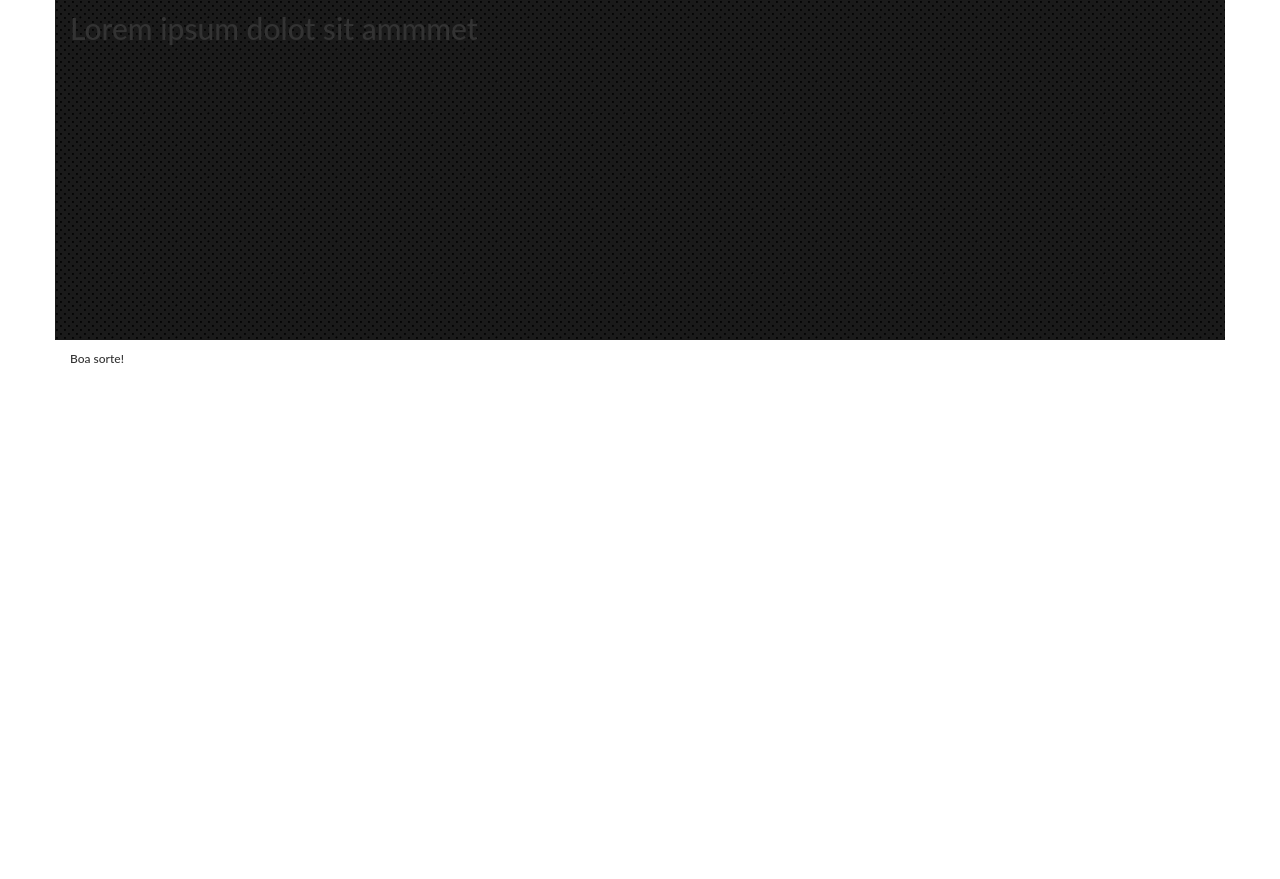
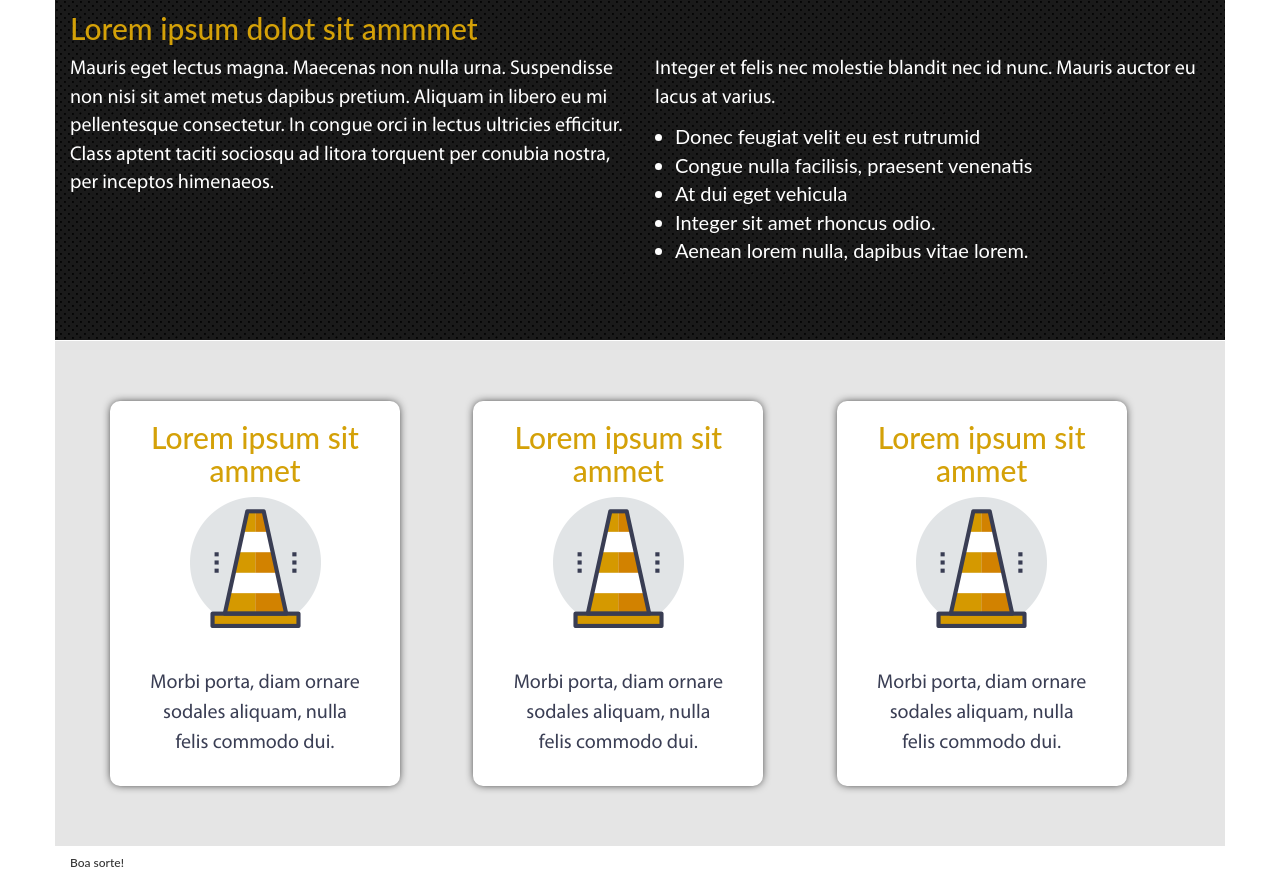
Before and after one commit to erikgs1/test-dev-frontend, a plain HTML site: page index.html in a window 1280 px wide. Shown: the part 960-1839 px from the top of the page. Before the commit the page ends 1335 px from the top, so only its background shows below. Drawn offline with nearby package versions, Linux system fonts and the light colour scheme.

Commit message:
updating html, sections and finalizing cards

```diff
--- a/index.html
+++ b/index.html
@@ -13,7 +13,7 @@
         <header class="container">
             <div class="row align-items-center">
                 <div class="col-xs-6 text-center">
-                  <img class="img-responsive logo" src="assets/images/logo_cliente.png">
+                  <img class="img-responsive logo" src="assets/images/logo_cliente.png" alt="logo">
                 </div>
                 <div class="col-xs-6 text-center">
                     <p class="menu">Lorem ipsum dolor sit amet, consectetur adipiscing</p>
@@ -26,10 +26,12 @@
                     <div class="main-section ">
                         <div class="row">
                             <div class="col-xs-12 section-banner">
-                                    <p>01.</p>
-                                    <h2 class="h2-title">Maecenas </h2><br>
-                                    <h2 class="h2-title">at hendrerit.</h2>
-                                    <p>Nulla finibus odio, at retrum velit consequat lore, elementum eget odio id, iacuslis molestie nibh. Sed auctor, erat id tempor fringilla, lingula magna.</p>
+                                    <div class="title-main">
+                                        <p>01.</p>
+                                        <h2 class="h2-title">Maecenas </h2><br>
+                                        <h2 class="h2-title">at hendrerit.</h2>
+                                        <p class="sub-title">Nulla finibus odio, at retrum velit consequat lorem, elementum eget odio id, iacuslis molestie nibh. Sed auctor, erat id tempor fringilla, lingula magna.</p>
+                                    </div>
                             </div>
                         </div>
                         <div class="row">
@@ -52,16 +54,48 @@
                                         </div>
                                     </div>
                                     <div class="row">
+                                        <div class="col-xs-6">
+                                            <p>Mauris eget lectus magna. Maecenas non nulla urna. Suspendisse non nisi sit amet metus dapibus pretium. Aliquam in libero eu mi pellentesque consectetur. In congue orci in lectus ultricies efficitur. Class aptent taciti sociosqu ad litora torquent per conubia nostra, per inceptos himenaeos.</p>
+                                        </div>
+                                        <div class="col-xs-6">
+                                            <p>
+                                                Integer et felis nec molestie blandit nec id nunc. Mauris auctor eu lacus at varius.
+                                            </p>
+                                            <ul>
+                                                <li>Donec feugiat velit eu est rutrumid</li>
+                                                <li>Congue nulla facilisis, praesent venenatis</li>
+                                                <li>At dui eget vehicula</li>
+                                                <li>Integer sit amet rhoncus odio.</li>
+                                                <li>Aenean lorem nulla, dapibus vitae lorem.</li>
+                                            </ul>
+                                        </div>
+                                    </div>
                                 </div>
                             </div>
                         </div>
                     </div>
                 </div>
             </div>
-            <div class="row">
-                <div class="col-xs-12">
-                    <div class="cards-section">
-
+            <div class="row boxes-section">
+                <div class="col-xs-4">
+                    <div class="cone-box">
+                        <h6 class="box-title">Lorem ipsum sit ammet</h6>
+                        <img src="assets/images/icon cone.png" alt="cone">
+                        <p>Morbi porta, diam ornare sodales aliquam, nulla felis commodo dui.</p>
+                    </div>
+                </div>
+                <div class="col-xs-4">
+                    <div class="cone-box">
+                        <h6 class="box-title">Lorem ipsum sit ammet</h6>
+                        <img src="assets/images/icon cone.png" alt="cone">
+                        <p>Morbi porta, diam ornare sodales aliquam, nulla felis commodo dui.</p>
+                    </div>
+                </div>
+                <div class="col-xs-4">
+                    <div class="cone-box">
+                        <h6 class="box-title">Lorem ipsum sit ammet</h6>
+                        <img src="assets/images/icon cone.png" alt="cone">
+                        <p>Morbi porta, diam ornare sodales aliquam, nulla felis commodo dui.</p>
                     </div>
                 </div>
             </div>
--- a/scss/style.scss
+++ b/scss/style.scss
@@ -1,6 +1,6 @@
 @font-face {
-    font-family: Myriadpro;
-    src: url(../assets/fonts/MYRIADPRO-REGULAR.woff)
+    font-family: 'Myriadpro';
+    src: url(../assets/fonts/Myriadpro-REGULAR.woff)
   }
 body{
     font-family: 'Lato', 'Myriadpro', sans-serif;
@@ -25,6 +25,8 @@ body{
                 min-height: 620px;
                 background-image: url(../assets/images/img_topo.jpg);
                 background-position: bottom;
+                .title-main{
+                    max-width: 500px;
                     p{
                         font-size: 15px;
                         color: white;
@@ -38,21 +40,26 @@ body{
                         display: inline;
                         line-height: 120px;
                     }
+                    .sub-title{
+                        margin-top: 20px;
+                        font-size: 20px;
+                    }
+                }
             }
             .section-about{
                 position: absolute;
                 background-color: white;
-                top: -100px;
+                top: -80px;
                 padding: 40px 80px;
                 z-index: 1;
                 text-align: center;
                 line-height: 30px;
                 .h4-black{
-                    font-family: Myriadpro;
+                    font-family: 'Myriadpro';
                     font-size: 28px;
                 }
                 p{
-                    font-family: Myriadpro;
+                    font-family: 'Myriadpro';
                     font-size: 20px;
                 }
             }
@@ -61,7 +68,47 @@ body{
                 padding-top: 272px;
                 background-image: url(../assets/images/bg.png);
                 top: -1px;
+                .h2-yellow{
+                    color: #d4a108;
+                }
+                p{
+                    font-family: 'Myriadpro';
+                    color: white;
+                    font-size: 20px;
+                }
+                ul{
+                    padding-left: 20px;
+                    li{
+                        font-size: 20px;
+                        color: white;
                     }
                 }
             }
         }
+        .boxes-section{
+            padding: 60px 40px;
+            background-color: #e5e5e5;
+            .cone-box{
+                width: 290px;
+                min-height: 385px;
+                border-radius: 10px;
+                padding: 10px 40px;
+                text-align: center;
+                box-shadow: black 0px 0px 10px -2px;
+                background-color: white;
+                .box-title{
+                    font-size: 30px;
+                    color: #d4a108;
+                }
+                p{
+                    font-size: 20px;
+                    line-height: 30px;
+                    font-family: 'Myriadpro';
+                    color: #3a3e54;
+                    margin-top: 40px;
+                }
+            }
+        }
+
+    }
+}
```
Also changed, not shown: css/style.css, 1 other file. Lines whose indentation alone changed are shown as unchanged.
